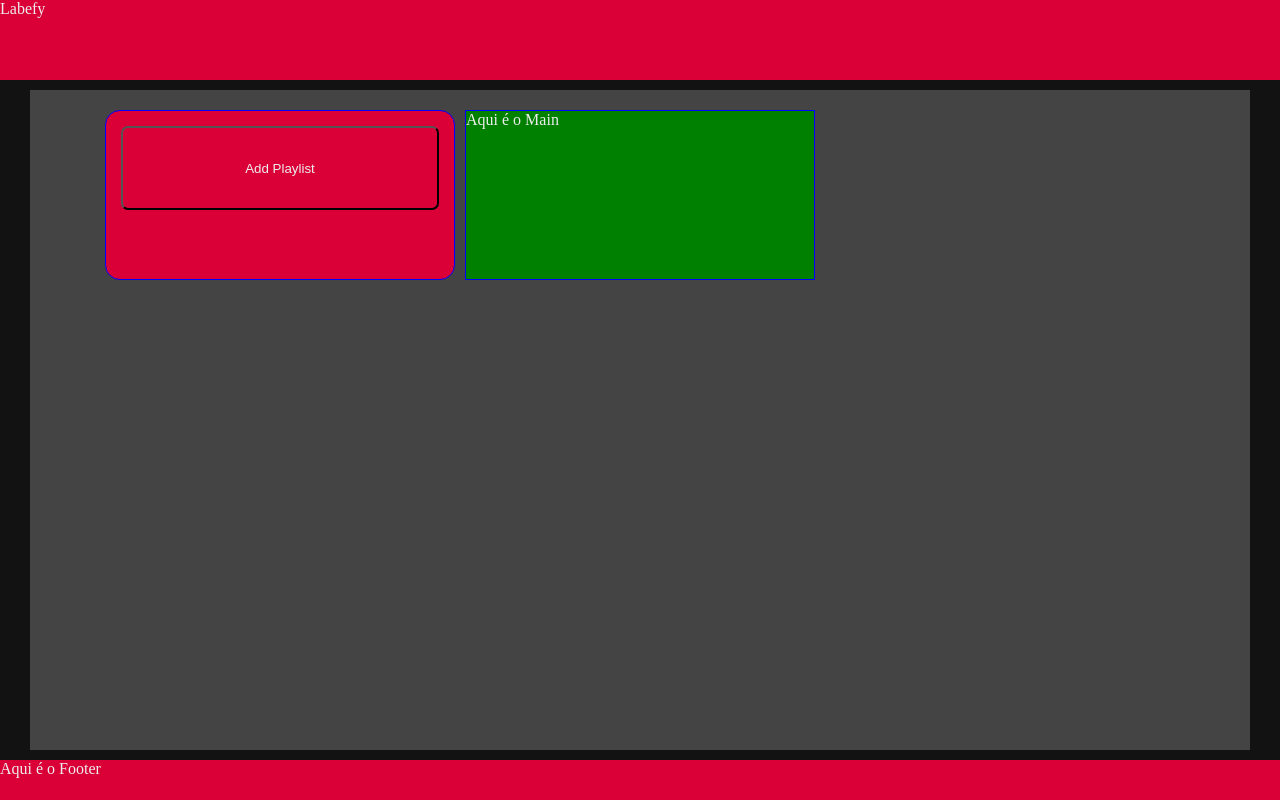
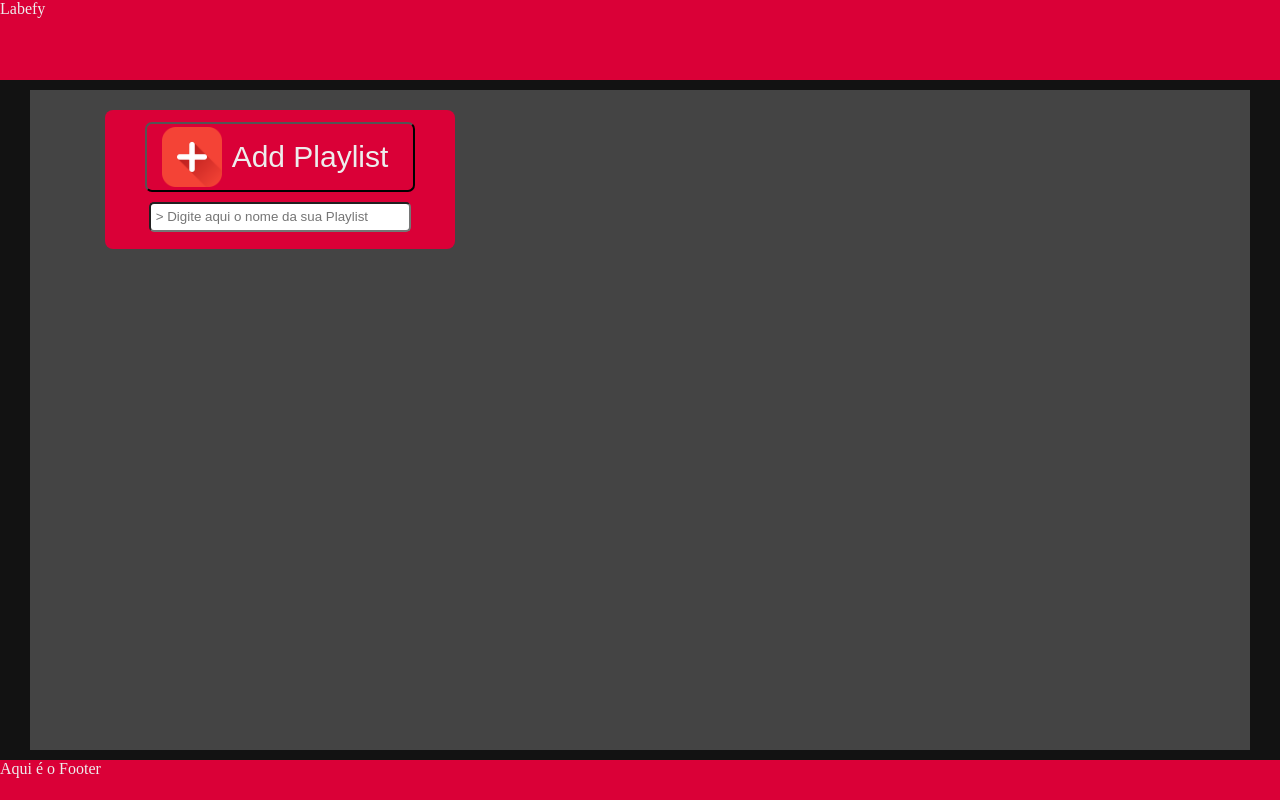
Before and after one commit to future4code/silveira-Lourenco-Souza, a React (Create React App) app in the folder modulo2/projeto-labefy/projeto-labefy/: page / in a window 1280 px wide. Built offline with nearby package versions, Linux system fonts and the light colour scheme.

Commit message:
Componente 1/3 criado

```diff
--- a/modulo2/projeto-labefy/projeto-labefy/src/components/AddPlaylistCard.js
+++ b/modulo2/projeto-labefy/projeto-labefy/src/components/AddPlaylistCard.js
@@ -1,26 +1,56 @@
 import React, { Component } from 'react'
 import styled from "styled-components";
 
+import Add from '../assets/addition.png'
+
 const Container = styled.div`
   background-color: #DA0037;
-  border: blue solid 1px;
-  border-radius: 15px;
+  border-radius: 8px;
   display: flex;
   flex-direction: column;
+  align-items: center;
+  justify-content: center;
 `
 const Button = styled.button`
   height: 50%;
-  margin: 15px;
+  margin: 0 10px 10px 10px;
   border-radius: 7px;
   background-color: #DA0037;
   cursor: pointer;
+  display: flex;
+  align-items: center;
+  padding: 15px;
+    :hover {
+      opacity: 0.8;
+
+    }
+`
+const Img = styled.img`
+  width: 60px;
+`
+const Span = styled.span`
+  font-size: 30px;
+  margin: 10px;
+`
+const Input = styled.input`
+  width: 75%;
+  height: 30px;
+  margin-bottom: 5px;
+  border-radius: 5px;
+  color: black;
+  padding: 5px;
 `
 
 export default class AddPlaylistCard extends Component {
   render() {
     return (
       <Container>
-        <Button>Add Playlist</Button>
+        <Button>
+          <Img src={Add} />
+          <Span>Add Playlist</Span>
+        </Button>
+
+        <Input type="text" placeholder='> Digite aqui o nome da sua Playlist' />
       </Container>
     )
   }
--- a/modulo2/projeto-labefy/projeto-labefy/src/pages/TemplatePrincipal/TemplatePrincipal.js
+++ b/modulo2/projeto-labefy/projeto-labefy/src/pages/TemplatePrincipal/TemplatePrincipal.js
@@ -24,7 +24,7 @@ export default class TemplatePrincipal extends Component {
         <Main>
           <Grid>
           <AddPlaylistCard />
-          <Span>Aqui é o Main</Span>
+          {/* <Span>Aqui é o Main</Span> */}
 
 
 
```
Also changed, not shown: modulo2/projeto-labefy/projeto-labefy/src/assets/addition.png (added).
